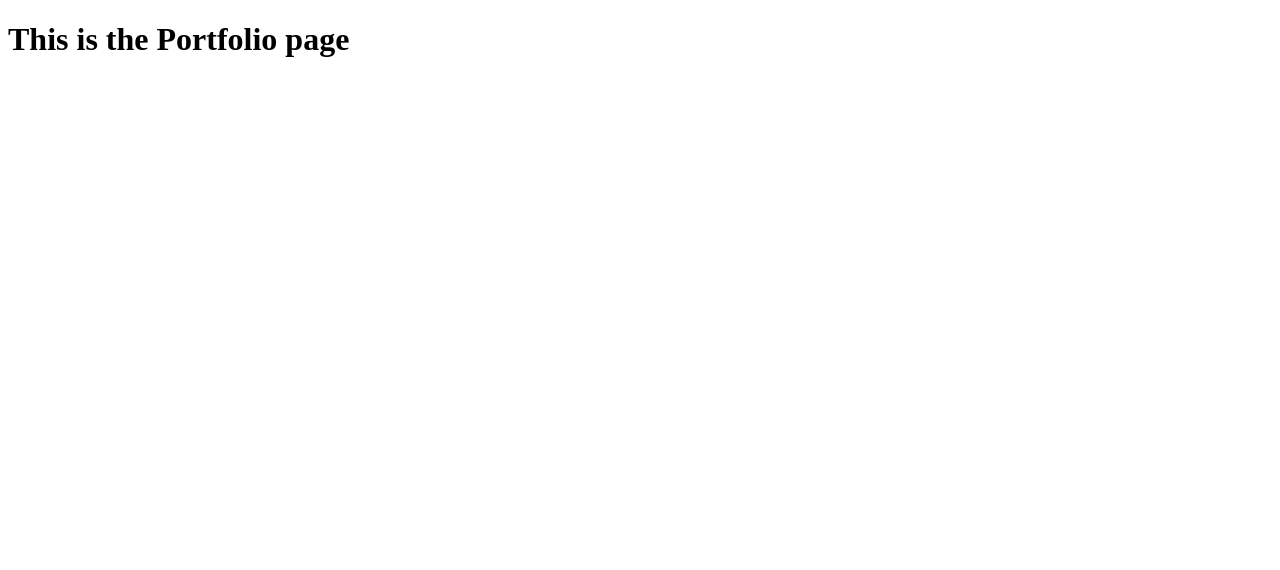
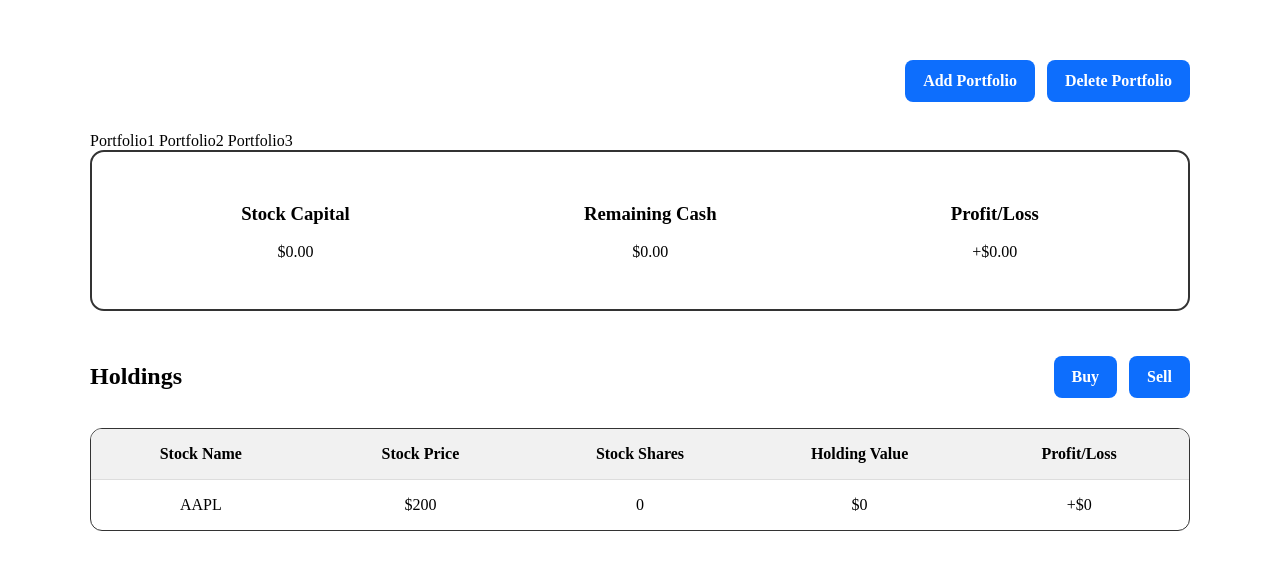
Before and after one commit to BCIT-BARRY/acit-2911-group-7, a Flask app: template templates/holdings.html in a window 1280 px wide. Shown: the top 570 px of the page. Run offline with Flask 3, Linux system fonts and the light colour scheme; the template is opened without the code that fills it, so the values that code supplies are empty.

Commit message:
completed

```diff
--- a/static/portfolio.css
+++ b/static/portfolio.css
@@ -11,7 +11,8 @@
     gap:0.5rem;
 }
 
-.creation-title {
+.creation-title,
+.holdings-title {
     font-size: 1.5rem;
 }
 
@@ -60,6 +61,79 @@
 
 
 /* holdings section, start */
+.total-section {
+    max-width: 1100px;
+    margin: 40px auto;
+    padding: 20px;
+}
 
+.top-sections{
+    display: flex;
+    justify-content: flex-end;
+    gap: 12px;
+    margin-bottom: 30px;
+}
 
+.btn {
+    background-color: #0d6efd;
+    color: white;
+    padding: 12px 18px;
+    border-radius: 8px;
+    text-decoration: none;
+    font-weight: bold;
+}
+
+.portfolio-nav a {
+    text-decoration: none;
+    color:black;
+}
+
+.summary-card {
+    border: 2px solid #333;
+    border-radius: 14px;
+    padding: 2rem;
+    display: flex;
+    justify-content: space-around;
+    margin-bottom: 2rem;
+    text-align: center;
+}
+
+.holdings-title-row {
+    display: flex;
+    justify-content: space-between;
+    align-items: center;
+    margin-bottom: 18px;
+}
+
+.trade-buttons {
+    display: flex;
+    gap: 12px;
+}
+
+.table {
+    border: 1px solid #333;
+    border-radius: 12px;
+    overflow: hidden;
+}
+
+.table-row {
+    display: flex;
+    border-bottom: 1px solid #ddd;
+}
+
+.table-row:last-child {
+    border-bottom: none;
+}
+
+.table-row p {
+    flex: 1;
+    text-align: center;
+    padding: 16px;
+    margin: 0;
+}
+
+.table-header {
+    background-color: #f1f1f1;
+    font-weight: bold;
+}
 /* holdings section, end */
--- a/templates/holdings.html
+++ b/templates/holdings.html
@@ -3,10 +3,59 @@
 <head>
     <meta charset="UTF-8">
     <meta name="viewport" content="width=device-width, initial-scale=1.0">
-    <title>portfolio creation</title>
+    <title>holdings</title>
     <link rel="stylesheet" href="../static/portfolio.css">
 </head>
 
-<body>
-    <h1>This is the Portfolio page</h1>
+<body class="total-section">
+
+    <section class="top-sections">
+        <a href="create_portfolio.html" class="btn">Add Portfolio</a>
+        <a href="/delete-portfolio" class="btn">Delete Portfolio</a>
+    </section>
+    <section class="portfolio-nav">
+        <a href="">Portfolio1</a>
+        <a href="">Portfolio2</a>
+        <a href="">Portfolio3</a>
+    </section>
+    <section class="summary-card">
+        <div>
+            <h3>Stock Capital</h3>
+            <p>$0.00</p>
+        </div>
+        <div>
+            <h3>Remaining Cash</h3>
+            <p>$0.00</p>
+        </div>
+        <div>
+            <h3>Profit/Loss</h3>
+            <p>+$0.00</p>
+        </div>
+    </section>
+    <section class="holdings-section">
+        <div class="holdings-title-row">
+            <h2>Holdings</h2>
+            <div class="trade-buttons">
+            <a href="/buy" class="btn">Buy</a>
+            <a href="/sell" class="btn">Sell</a>
+            </div>
+        </div>
+        <div class="table">
+            <div class="table-row table-header">
+                <p>Stock Name</p>
+                <p>Stock Price</p>
+                <p>Stock Shares</p>
+                <p>Holding Value</p>
+                <p>Profit/Loss</p>
+            </div>
+            <div class="table-row">
+                <p>AAPL</p>
+                <p>$200</p>
+                <p>0</p>
+                <p>$0</p>
+                <p>+$0</p>
+            </div>
+        </div>
+    </section>
+
 </body>
```
Also changed, not shown: 1 other file.
